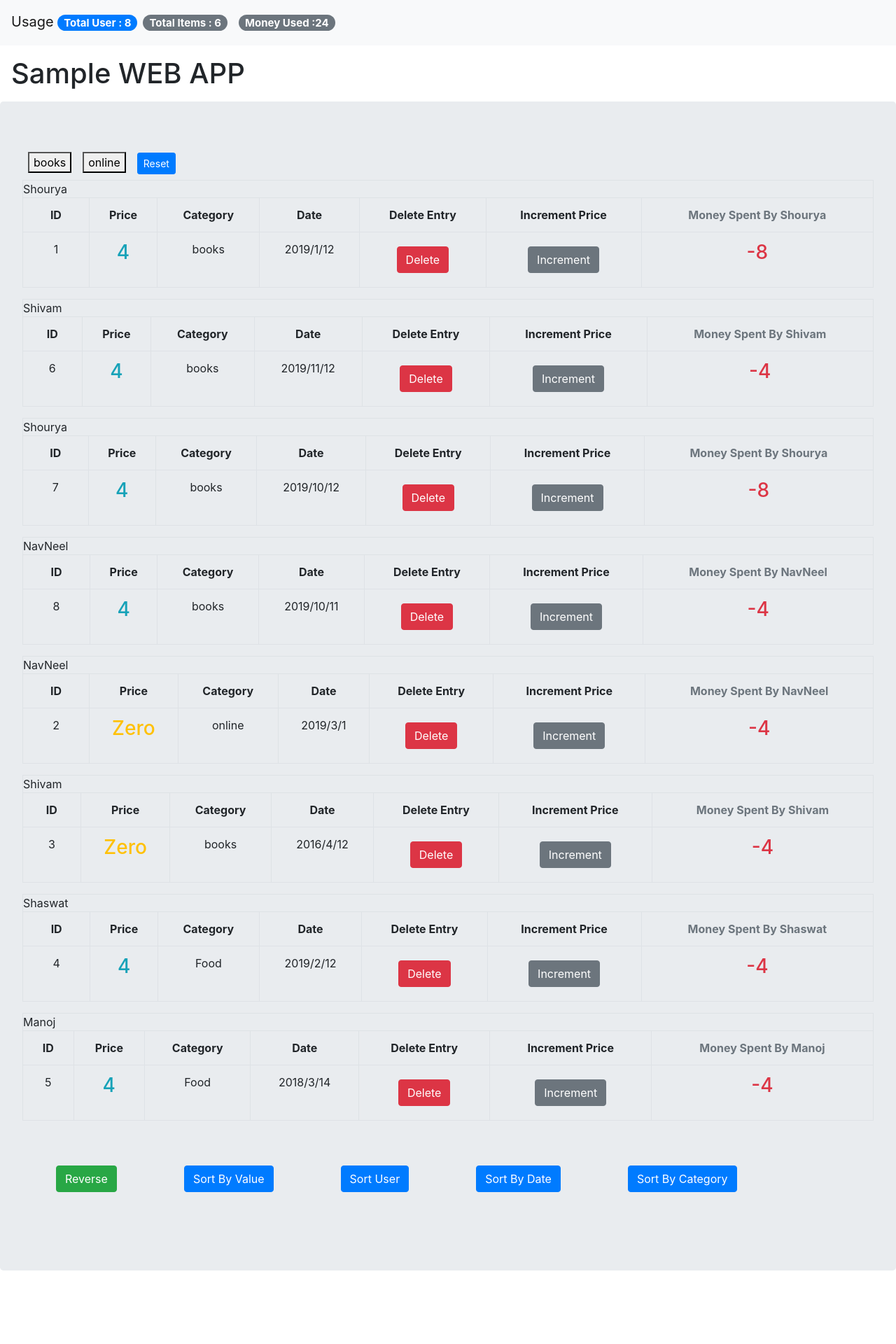
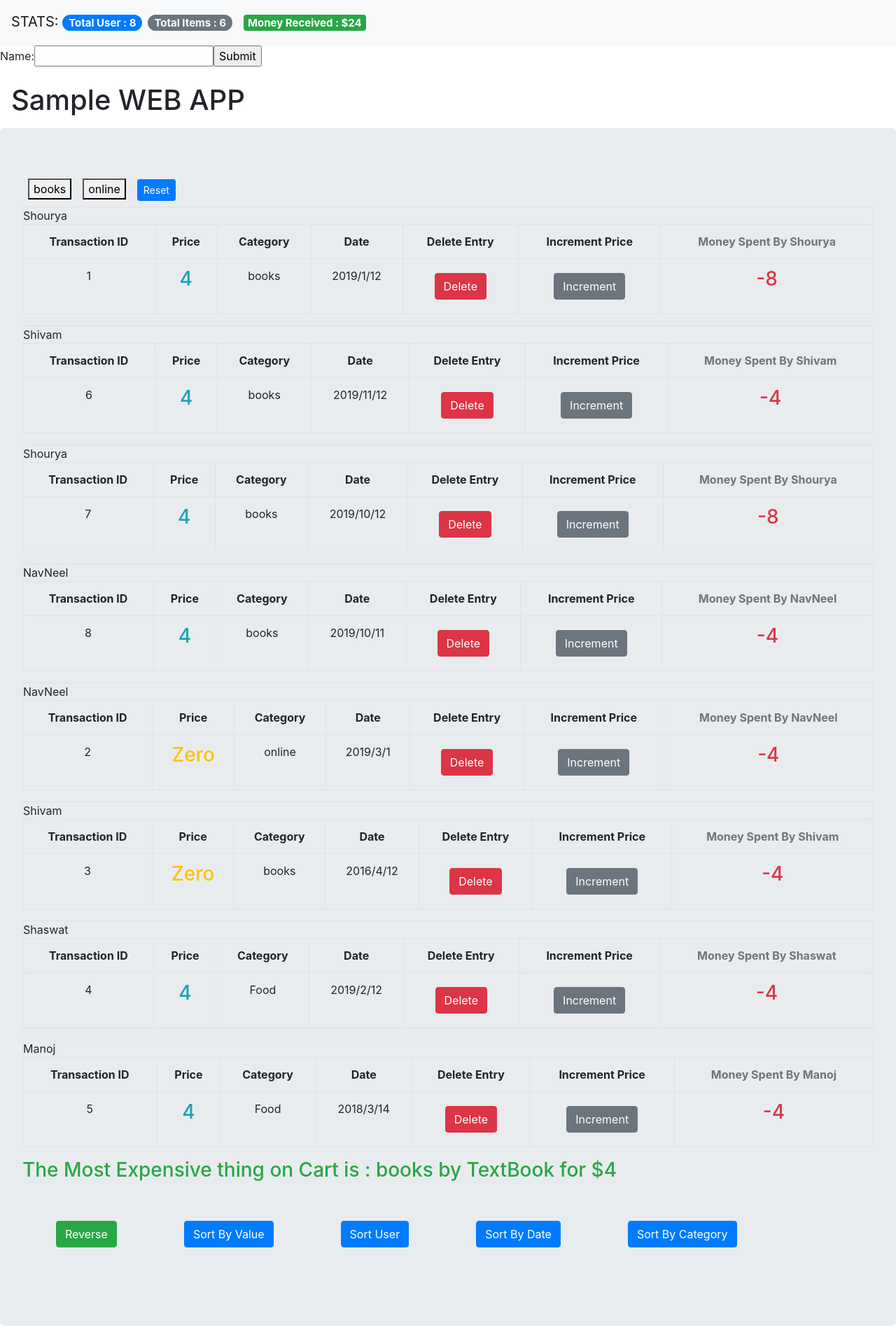
Before and after one commit to Flash-Shivam/Front-End, a React (Create React App) app: page / in a window 1280 px wide. Shown: the top 1920 px of the page at 70% size. Before the commit the page ends 1847 px from the top, so only its background shows below. Built offline with nearby package versions, Linux system fonts and the light colour scheme.

Commit message:
Added Some New Features

```diff
--- a/src/App.js
+++ b/src/App.js
@@ -4,7 +4,10 @@ import Counters from "./components/counters";
 import "./App.css";
 
 class App extends Component {
-  state = {
+  constructor(props) {
+    super(props);
+    this.state = {
+      valuee: "",
       counters: [
         {
           User: "Shourya",
@@ -80,6 +83,19 @@ class App extends Component {
         }
       ]
     };
+
+    this.handleChange = this.handleChange.bind(this);
+    this.handleSubmit = this.handleSubmit.bind(this);
+  }
+
+  handleChange(event) {
+    this.setState({ valuee: event.target.value });
+  }
+
+  handleSubmit(event) {
+    alert("A name was submitted: " + this.state.valuee);
+    event.preventDefault();
+  }
 
   handleDelete = counterId => {
     const counters = this.state.counters.filter(c => c.id !== counterId);
@@ -164,6 +180,21 @@ class App extends Component {
     return x;
   };
 
+  maxx = () => {
+    const counters = [...this.state.counters];
+    let i = 0;
+    let x = counters[0].value;
+    let y = 0;
+    for (i = 1; i < counters.length; i++) {
+      if (counters[i].value > x) {
+        x = counters[i].value;
+        y = i;
+      }
+    }
+    console.log(y);
+    return y;
+  };
+
   addUserMoney = username => {
     const counters = [...this.state.counters];
     let i = 0;
@@ -190,8 +221,19 @@ class App extends Component {
           sum={this.add()}
           user={this.state.counters.length}
         />
+        <form onSubmit={this.handleSubmit}>
+          <label>
+            Name:
+            <input
+              type="text"
+              value={this.state.valuee}
+              onChange={this.handleChange}
+            />
+          </label>
+          <input type="submit" value="Submit" />
+        </form>
+        <h1 className="App-title  m-3">Sample WEB APP</h1>
 
-        <h1 className="App-title  m-3">Sample WEB APP</h1>
         <main className="jumbotron  ">
           <Counters
             counters={this.state.counters}
@@ -205,6 +247,12 @@ class App extends Component {
             Rank={this.handleRank}
           />
           <div />
+          <h3 className="text text-success">
+            The Most Expensive thing on Cart is{" : "}
+            {this.state.counters[this.maxx()].category} by{" "}
+            {this.state.counters[this.maxx()].sub_category} for $
+            {this.state.counters[this.maxx()].value}
+          </h3>
           <button onClick={this.handleReverse} className="btn btn-success m-5">
             Reverse
           </button>
--- a/src/components/counter.jsx
+++ b/src/components/counter.jsx
@@ -9,7 +9,7 @@ class Counter extends Component {
             <thead>{this.props.counter.User}</thead>
 
             <tr>
-              <th className="text-center">ID</th>
+              <th className="text-center"> Transaction ID</th>
               <th className="text-center">Price</th>
               <th className="text-center">Category</th>
               <th className="text-center">Date</th>
--- a/src/components/navbar.jsx
+++ b/src/components/navbar.jsx
@@ -6,15 +6,15 @@ class navbar extends Component {
       <React.Fragment>
         <nav className="navbar navbar-light bg-light">
           <a className="navbar-brand" href="#">
-            Usage{" "}
+            STATS:{"    "}
             <span className="badge badge-pill badge-primary">
               Total User : {this.props.user}
             </span>
             <span className="badge badge-pill badge-secondary m-2">
               Total Items : {this.props.total}
             </span>
-            <span className={"badge badge-pill badge-secondary m-2"}>
-              Money Used :{this.props.sum}
+            <span className={"badge badge-lg badge-success m-2"}>
+              Money Received : ${this.props.sum}
             </span>
           </a>
         </nav>
```
Lines whose indentation alone changed are shown as unchanged.
